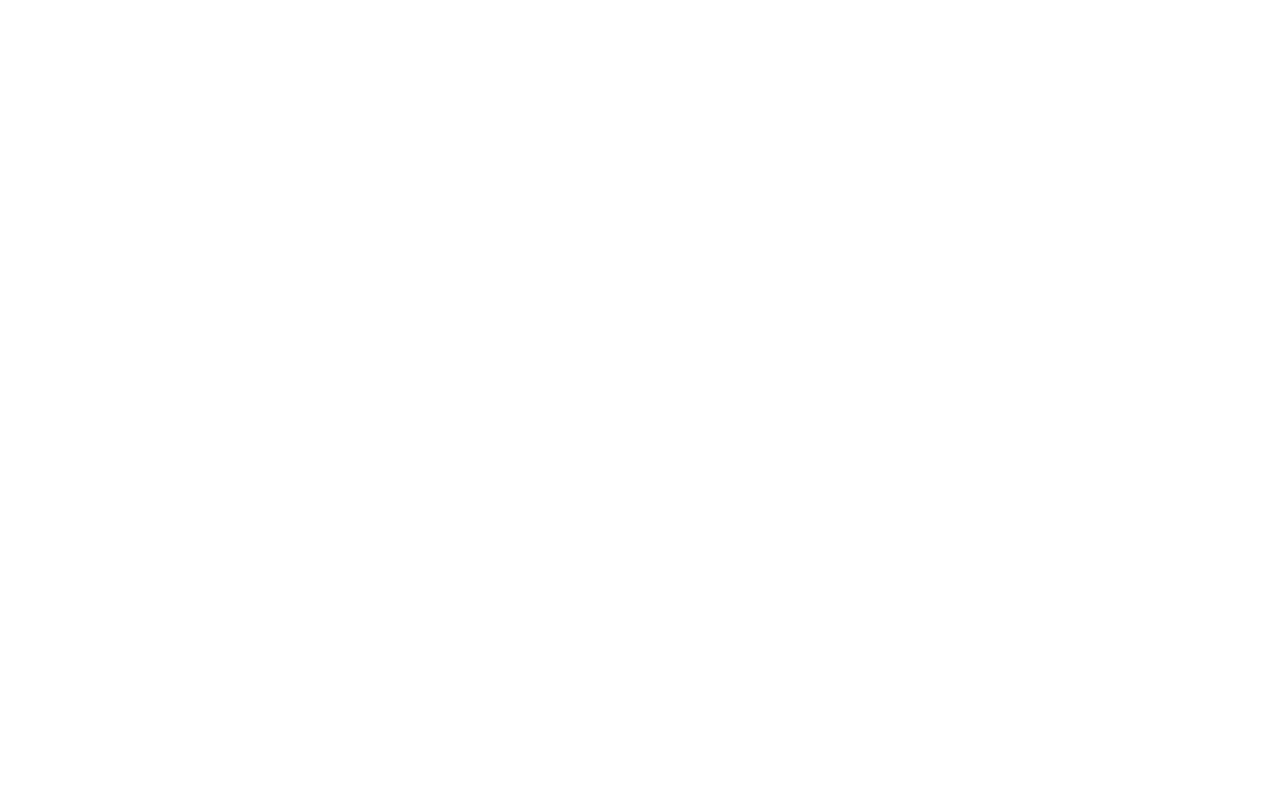
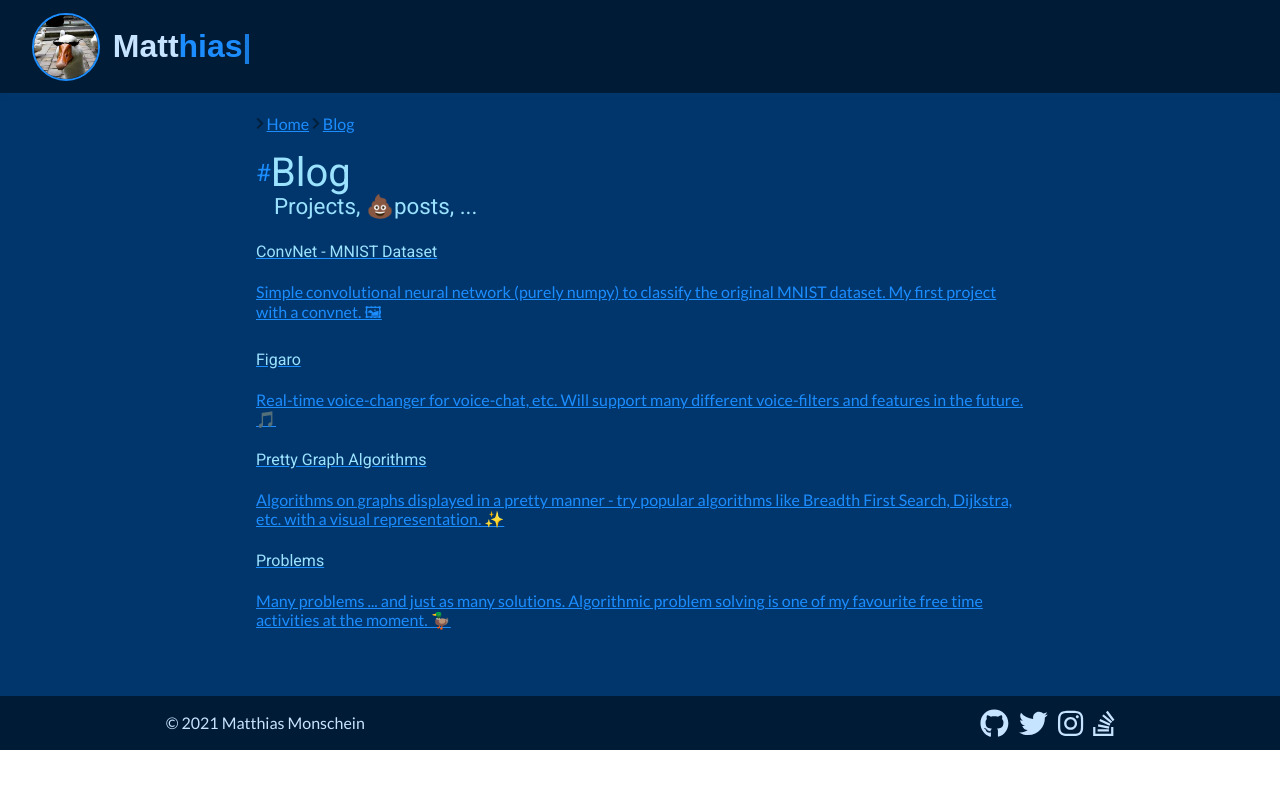
Before and after one commit to MattMoony/MattMoony.github.io, a Gatsby site: page /blog in a window 1280 px wide. Before the commit this address had no page. Built offline with nearby package versions, Linux system fonts and the light colour scheme; Gatsby itself is replaced by a stand-in of ours; a web font is replaced by a local one.

Commit message:
:construction: more work on posts/projects part

```diff
--- a/src/blog/projects/convnet-mnist.md
+++ b/src/blog/projects/convnet-mnist.md
@@ -4,9 +4,6 @@
 desc: "Simple convolutional neural network (purely numpy) to classify the original MNIST dataset. My first project with a convnet. 🖼"
 ref: "MattMoony/convnet_mnist"
 ---
-
-# ConvNet - MNIST Dataset
-
 ## About
 
 This is supposed to be a little test project. I want to play around with convolutional layers, pooling layers, normalization strategies (dropout, batch normalization), training algorithms (Vanilla SGD, SGD w. Momentum, etc.) and much more.
--- a/src/blog/projects/figaro.md
+++ b/src/blog/projects/figaro.md
@@ -4,9 +4,6 @@
 desc: "Real-time voice-changer for voice-chat, etc. Will support many different voice-filters and features in the future. 🎵"
 ref: "MattMoony/figaro"
 ---
-
-<h1 align="center">Figaro</h1>
-
 ## About
 
 Real-time open-source voice modification program. Can be useful for many things, especially when used in combination with virtual sound i/o devices.
--- a/src/blog/projects/pretty-graph-algorithms.md
+++ b/src/blog/projects/pretty-graph-algorithms.md
@@ -4,9 +4,6 @@
 desc: "Algorithms on graphs displayed in a pretty manner - try popular algorithms like Breadth First Search, Dijkstra, etc. with a visual representation. ✨"
 ref: "MattMoony/pretty-graph-algorithms"
 ---
-
-# Pretty Graph Algorithms
-
 ## About
 
 A small project to give nice visual representations of several popular/efficient algorithms on graphs. I enjoy looking at it just as much as I do. (Also, it was nice to brush up on my TypeScript, npm, webpack, etc. skills ^^).
--- a/src/blog/projects/problems.md
+++ b/src/blog/projects/problems.md
@@ -4,9 +4,6 @@
 desc: "Many problems ... and just as many solutions. Algorithmic problem solving is one of my favourite free time activities at the moment. 🦆"
 ref: "MattMoony/problems"
 ---
-
-# Problems
-
 ## About
 
 One can only get better by practicing - and that's what this repository is about. It contains problems (and their solutions) in C++. I do this in order to improve both my C++ and problem solving / alogrithmic skills.
--- /dev/null
+++ b/src/components/BreadCrumbs.module.scss
@@ -0,0 +1,18 @@
+$darkColor: #00366C;
+$darkestColor: #062a4e;
+$evenDarkerColor: #041f3a;
+
+.root {
+
+    & > div {
+        display: inline-flex;
+        align-items: center;
+        margin-right: .2em;
+
+        & > i {
+            font-size: .8em;
+            margin-right: .2em;
+            color: $evenDarkerColor;
+        }
+    }
+}
--- /dev/null
+++ b/src/components/BreadCrumbs.tsx
@@ -0,0 +1,21 @@
+import { Link } from 'gatsby';
+import React from 'react';
+import path from 'path';
+import { FontAwesomeIcon } from '@fortawesome/react-fontawesome';
+import { faChevronRight } from '@fortawesome/free-solid-svg-icons';
+import style from './BreadCrumbs.module.scss';
+
+interface BreadCrumbsProps {
+    links: { [name: string]: string, };
+};
+
+const BreadCrumbs = ({ links }: BreadCrumbsProps) => {
+
+    return (
+        <div className={style.root}>
+            {Object.keys(links).map(l => <div><i><FontAwesomeIcon icon={faChevronRight} /></i> <Link to={l}>{links[l]}</Link></div>)}
+        </div>
+    );
+};
+
+export default BreadCrumbs;
--- /dev/null
+++ b/src/pages/blog.module.scss
@@ -0,0 +1,4 @@
+
+.post {
+    text-decoration: none;
+}
--- /dev/null
+++ b/src/pages/blog.tsx
@@ -0,0 +1,51 @@
+import React from 'react';
+import BreadCrumbs from '../components/BreadCrumbs';
+import Footer from '../components/Footer';
+import MainHeader from '../components/MainHeader';
+import { graphql, Link } from 'gatsby';
+import style from './blog.module.scss';
+
+const Blog = ({ data, }) => {
+    const posts = data.allMarkdownRemark.nodes;
+
+    return (
+        <>
+            <MainHeader hideHeader>
+                <BreadCrumbs links={{
+                    '/': 'Home',
+                    '/blog': 'Blog',
+                }} />
+                <h1>Blog</h1>
+                <h3>Projects, &#x1f4a9;posts, ...</h3>
+                <div>
+                    {posts.map(p =>
+                        <Link to={p.fields.slug}>
+                            <div className={style.post}>
+                                <h4>{p.frontmatter.title}</h4>
+                                <p>{p.frontmatter.desc}</p>
+                            </div>
+                        </Link>)}
+                </div>
+            </MainHeader>
+            <Footer />
+        </>
+    );
+}
+
+export default Blog;
+
+export const query = graphql`
+    {
+        allMarkdownRemark {
+            nodes {
+                frontmatter {
+                    title
+                    desc
+                }
+                fields {
+                    slug
+                }
+            }
+        }
+    }
+`;
--- a/src/templates/post.tsx
+++ b/src/templates/post.tsx
@@ -1,6 +1,28 @@
+import React from 'react';
+import { graphql } from 'gatsby';
 
-const Post = () => {
-    return <h1>Hello World!</h1>;
+const Post = ({ data }) => {
+    const post = data.markdownRemark;
+
+    return (
+        <>
+            <h1>{post.frontmatter.title}</h1>
+            <h3>{post.frontmatter.date}</h3>
+            <div dangerouslySetInnerHTML={{ __html: post.html, }}></div>
+        </>
+    );
 };
 
 export default Post;
+
+export const query = graphql`
+    query BlogQuery($slug: String!) {
+        markdownRemark(fields: { slug: { eq: $slug } }) {
+            html
+            frontmatter {
+                title
+                date
+            }
+        }
+    }
+`;
```
Also changed, not shown: src/pages/index.tsx (+7 -3 lines).
